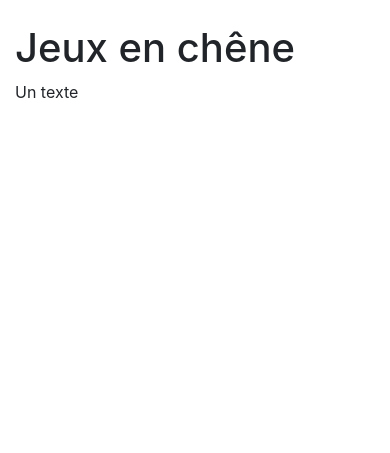
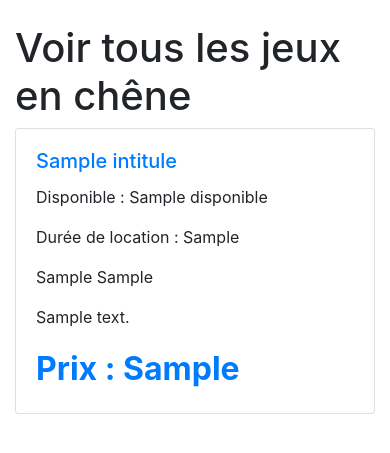
Before and after one commit to sebangi/enigmant, a Symfony app: template templates/pages/chene/jeuEnChene/index.html.twig in a window 390 px wide. Shown: the part 56-509 px from the top of the page. Run offline with Twig, Linux system fonts and the light colour scheme; the template is opened without the code that fills it: most values are stand-ins (such as "Sample title", 1, 10 or a date in 2020); some libraries are stand-ins or nearby versions.

Commit message:
Fin du chapitre 7

```diff
--- a/composer.json
+++ b/composer.json
@@ -6,6 +6,8 @@
         "ext-ctype": "*",
         "ext-iconv": "*",
         "cocur/slugify": "^4.0",
+        "fzaninotto/faker": "^1.9",
+        "knplabs/knp-paginator-bundle": "^5.1",
         "sensio/framework-extra-bundle": "^5.1",
         "symfony/asset": "5.0.*",
         "symfony/config": "^5.0.7",
--- a/config/bundles.php
+++ b/config/bundles.php
@@ -13,4 +13,5 @@ return [
     Symfony\Bundle\DebugBundle\DebugBundle::class => ['dev' => true, 'test' => true],
     Symfony\Bundle\MakerBundle\MakerBundle::class => ['dev' => true],
     Doctrine\Bundle\FixturesBundle\DoctrineFixturesBundle::class => ['dev' => true, 'test' => true],
+    Knp\Bundle\PaginatorBundle\KnpPaginatorBundle::class => ['all' => true],
 ];
--- a/src/Controller/Admin/AdminJeuEnCheneController.php
+++ b/src/Controller/Admin/AdminJeuEnCheneController.php
@@ -2,8 +2,8 @@
 
 namespace App\Controller\Admin;
 
-use App\Entity\JeuEnChene;
-use App\Repository\JeuEnCheneRepository;
+use App\Entity\Chene\JeuEnChene;
+use App\Repository\Chene\JeuEnCheneRepository;
 use App\Form\Chene\JeuEnCheneType;
 use Symfony\Component\HttpFoundation\Response;
 use Symfony\Component\HttpFoundation\Request;
--- a/src/Controller/HomeController.php
+++ b/src/Controller/HomeController.php
@@ -2,7 +2,7 @@
 
 namespace App\Controller;
 
-use App\Repository\JeuEnCheneRepository;
+use App\Repository\Chene\JeuEnCheneRepository;
 use Symfony\Bundle\FrameworkBundle\Controller\AbstractController;
 use Symfony\Component\HttpFoundation\Response;
 use Symfony\Component\Routing\Annotation\Route;
--- a/src/Entity/JeuEnChene.php
+++ b/src/Entity/Chene/JeuEnChene.php
@@ -1,6 +1,6 @@
 <?php
 
-namespace App\Entity;
+namespace App\Entity\Chene;
 
 use Doctrine\ORM\Mapping as ORM;
 use Cocur\Slugify\Slugify;
@@ -8,7 +8,7 @@ use Symfony\Component\Validator\Constraints as Assert;
 use Symfony\Bridge\Doctrine\Validator\Constraints\UniqueEntity;
 
 /**
- * @ORM\Entity(repositoryClass="App\Repository\JeuEnCheneRepository")
+ * @ORM\Entity(repositoryClass="App\Repository\Chene\JeuEnCheneRepository")
  * @UniqueEntity("intitule")
  */
 class JeuEnChene
--- a/src/Form/Chene/JeuEnCheneType.php
+++ b/src/Form/Chene/JeuEnCheneType.php
@@ -2,7 +2,7 @@
 
 namespace App\Form\Chene;
 
-use App\Entity\JeuEnChene;
+use App\Entity\Chene\JeuEnChene;
 use Symfony\Component\Form\AbstractType;
 use Symfony\Component\Form\Extension\Core\Type\ChoiceType;
 use Symfony\Component\Form\FormBuilderInterface;
--- /dev/null
+++ b/templates/pages/chene/jeuEnChene/_jeuEnChene.html.twig
@@ -0,0 +1,16 @@
+<div class="card mb-4">
+    <div class="card-body">
+        <h5 class="card-title">
+            <a href="{{ path("jeuEnChene.show", { slug: jeu_en_chene.slug, id: jeu_en_chene.id }) }}" class="className">
+                {{ jeu_en_chene.intitule }}
+            </a>
+        </h5>
+        <p class="card-text">Disponible : {{ jeu_en_chene.disponible }}</p>
+        <p class="card-text">Durée de location : {{ jeu_en_chene.getTempsLocationString }}</p>
+        <p class="card-text">{{ jeu_en_chene.difficulteObservation }} {{ jeu_en_chene.difficulteRaisonnement }}</p>
+        <p class="card-text">{{ jeu_en_chene.commentaire|nl2br(false) }}</p>
+        <div class="text-primary" style="font-size:2rem; font-weight:bold;">
+            Prix : {{ jeu_en_chene.prixFormate }}
+        </div>
+    </div>
+</div>
--- a/templates/pages/chene/jeuEnChene/index.html.twig
+++ b/templates/pages/chene/jeuEnChene/index.html.twig
@@ -2,9 +2,21 @@
 
 {% block title 'Jeux en chêne' %}
 
-{% block body %}
-     <div class="container mt-4">
-        <h1>Jeux en chêne</h1>
-        <p>Un texte</p>
-    </div>
-{% endblock body %}
+    {% block body %}
+        <div class="container mt-4">
+            <h1>Voir tous les jeux en chêne</h1>
+
+            <div class="row">
+                {% for jeu_en_chene in jeux_en_chene  %}
+                    <div class="col-md-4">
+                        {%  include 'pages/chene/jeuEnChene/_jeuEnChene.html.twig' %}
+                    </div>
+                {% endfor %}
+            </div>
+
+            {# display navigation #}
+            <div class="pagination">
+                {{ knp_pagination_render(jeux_en_chene) }}
+            </div>
+        </div>
+    {% endblock body %}
```
Also changed, not shown: src/Controller/JeuEnCheneController.php (+12 -6 lines), src/DataFixtures/JeuEnCheneFixture.php (added, +34 -0 lines), src/Repository/Chene/JeuEnCheneRepository.php (renamed from src/Repository/JeuEnCheneRepository.php, +7 -7 lines), 3 other files.
